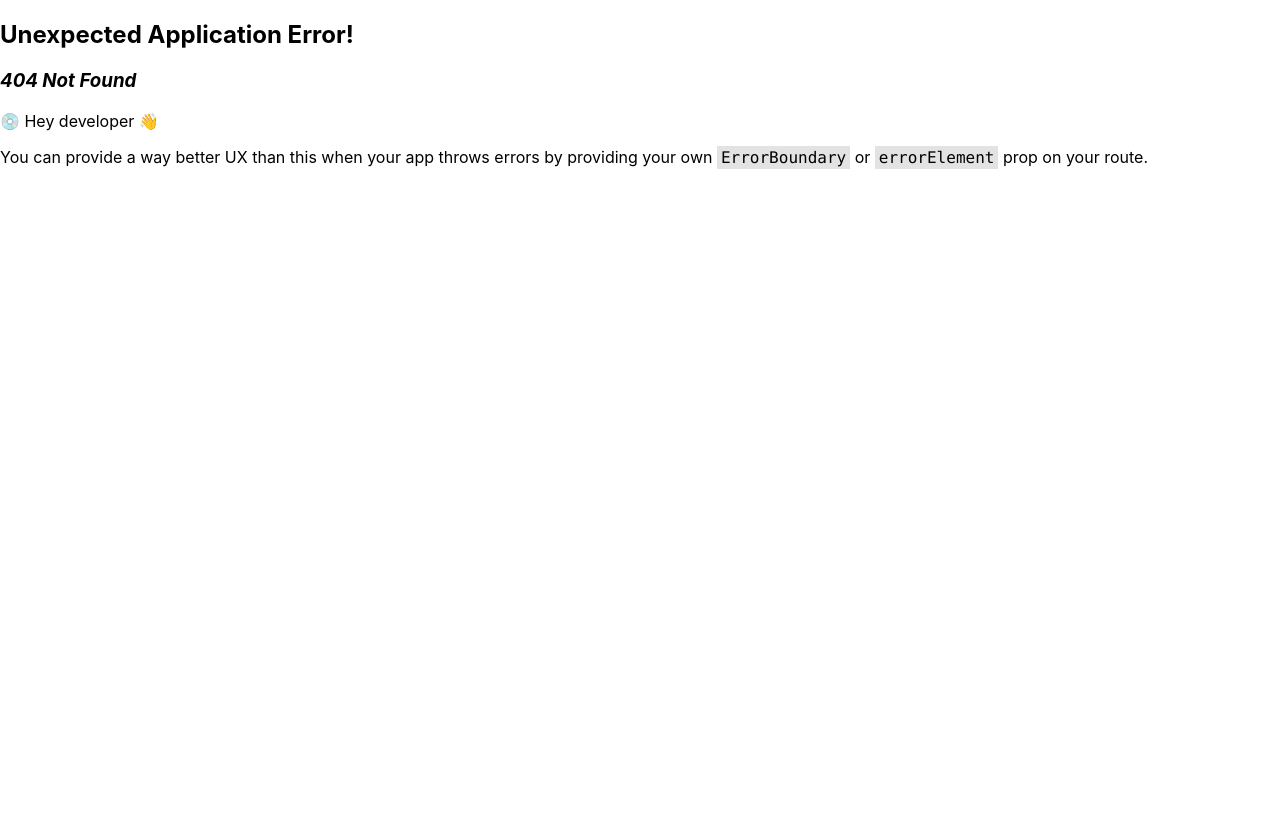
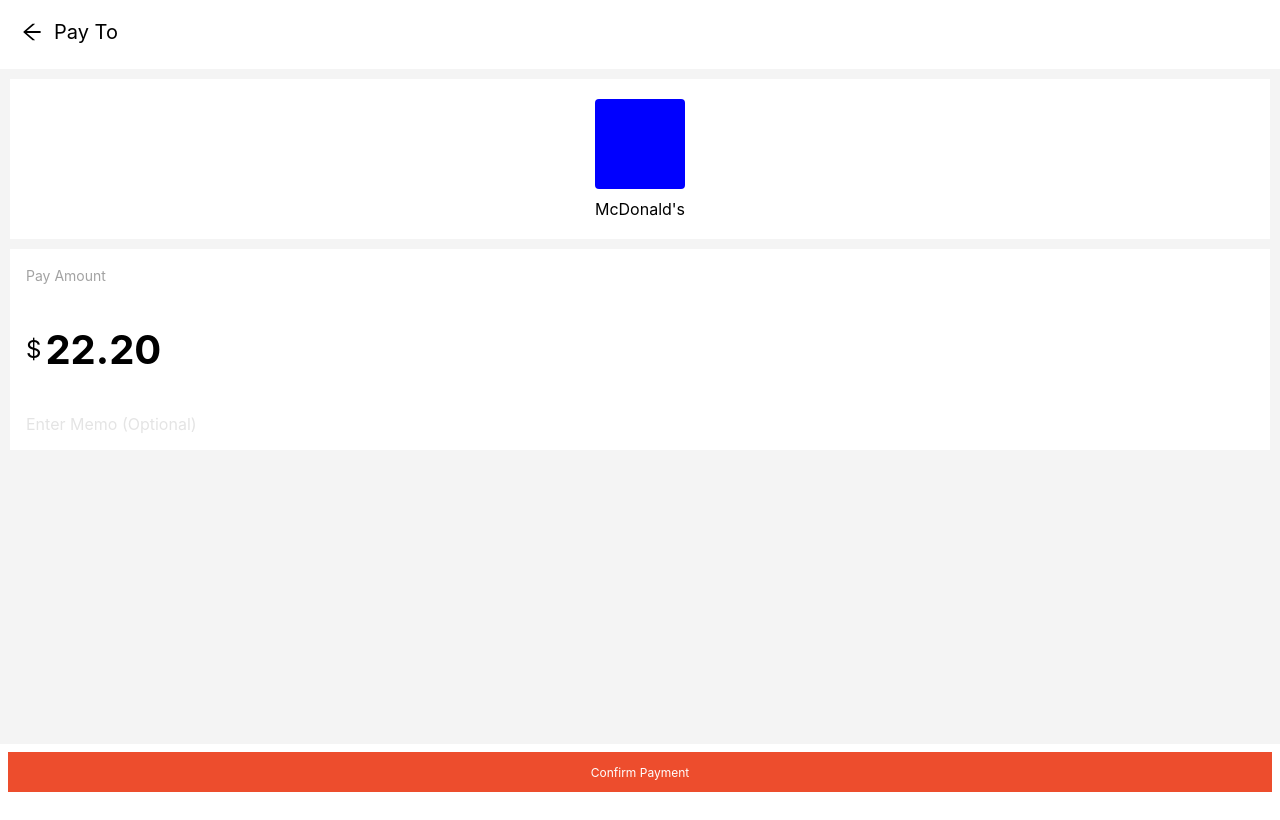
Before and after one commit to petermonky/cs4249-project, a React (Vite) app: page /1/payto in a window 1280 px wide. Before the commit this address had no page. Built offline with nearby package versions, Linux system fonts and the light colour scheme.

Commit message:
feat: routing

```diff
--- a/src/components/App/index.jsx
+++ b/src/components/App/index.jsx
@@ -1,15 +1,21 @@
+import { BrowserRouter as Router, Routes, Route } from 'react-router-dom'
 import styles from './App.module.scss'
-import { useSearchParams } from 'react-router-dom';
 import Main from "../Main"
-import { useRef } from 'react';
+import Scan from "../Scan"
+import PayTo from "../PayTo"
 
 function App() {
-  const [searchParams] = useSearchParams();
-  const idRef = useRef(searchParams.get("id"))
-
   return (
     <div className={styles.app}>
-      <Main />
+      <Router>
+        <Routes>
+          <Route path="/1">
+            <Route index element={<Main />} />
+            <Route path='scan' element={<Scan />} />
+            <Route path='payto' element={<PayTo />} />
+          </Route>
+        </Routes>
+      </Router>
     </div>
   )
 }
--- a/src/components/PayTo/index.jsx
+++ b/src/components/PayTo/index.jsx
@@ -8,7 +8,7 @@
   return (
     <div className={styles.payTo}>
       <div className={styles.header}>
-        <Link to={`/scan`} >
+        <Link to={`../scan`} >
             <AiOutlineArrowLeft size={24} color="black" className={styles.icon} />
         </Link>
        <span>Pay To</span>
--- a/src/components/Scan/Scan.module.scss
+++ b/src/components/Scan/Scan.module.scss
@@ -4,7 +4,7 @@
 }
 
 .qrContainer {
-  padding: 100px 40px;
+  padding: 80px 40px;
 }
 
 .qr {
--- a/src/components/Scan/index.jsx
+++ b/src/components/Scan/index.jsx
@@ -10,7 +10,7 @@
 
   useEffect(() => {
     const timer = setTimeout(() => {
-      navigate('/payto');
+      navigate('../payto');
     }, 3000);
 
     return () => clearTimeout(timer);
@@ -18,7 +18,7 @@
 
   return (
     <div className={styles.scan}>
-    <Link to={`/`} >
+    <Link to={`..`} relative='path' >
         <AiOutlineArrowLeft size={24} color="white" className={styles.icon} />
     </Link>
       <div className={styles.qrContainer}>
--- a/src/index.jsx
+++ b/src/index.jsx
@@ -1,31 +1,10 @@
 import React from 'react'
 import ReactDOM from 'react-dom/client'
 import App from './components/App'
-import Scan from "./components/Scan"
-import PayTo from "./components/PayTo"
-import {
-  createBrowserRouter,
-  RouterProvider,
-} from "react-router-dom";
 import './index.module.scss'
-
-const router = createBrowserRouter([
-  {
-    path: "/",
-    element: <App />,
-  },
-  {
-    path: "/scan",
-    element: <Scan />,
-  },
-  {
-    path: "/payto",
-    element: <PayTo />,
-  },
-]);
 
 ReactDOM.createRoot(document.getElementById('root')).render(
   <React.StrictMode>
-    <RouterProvider router={router} />
+    <App />
   </React.StrictMode>,
 )
```
